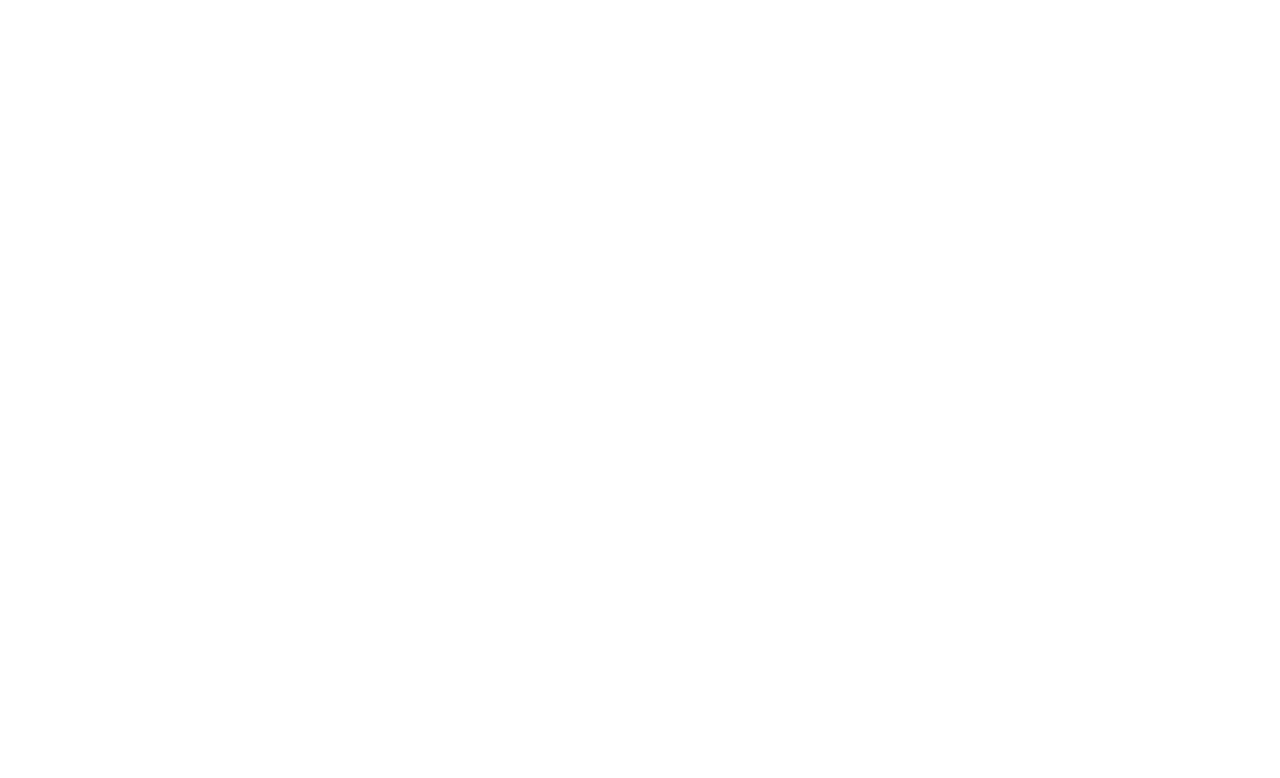
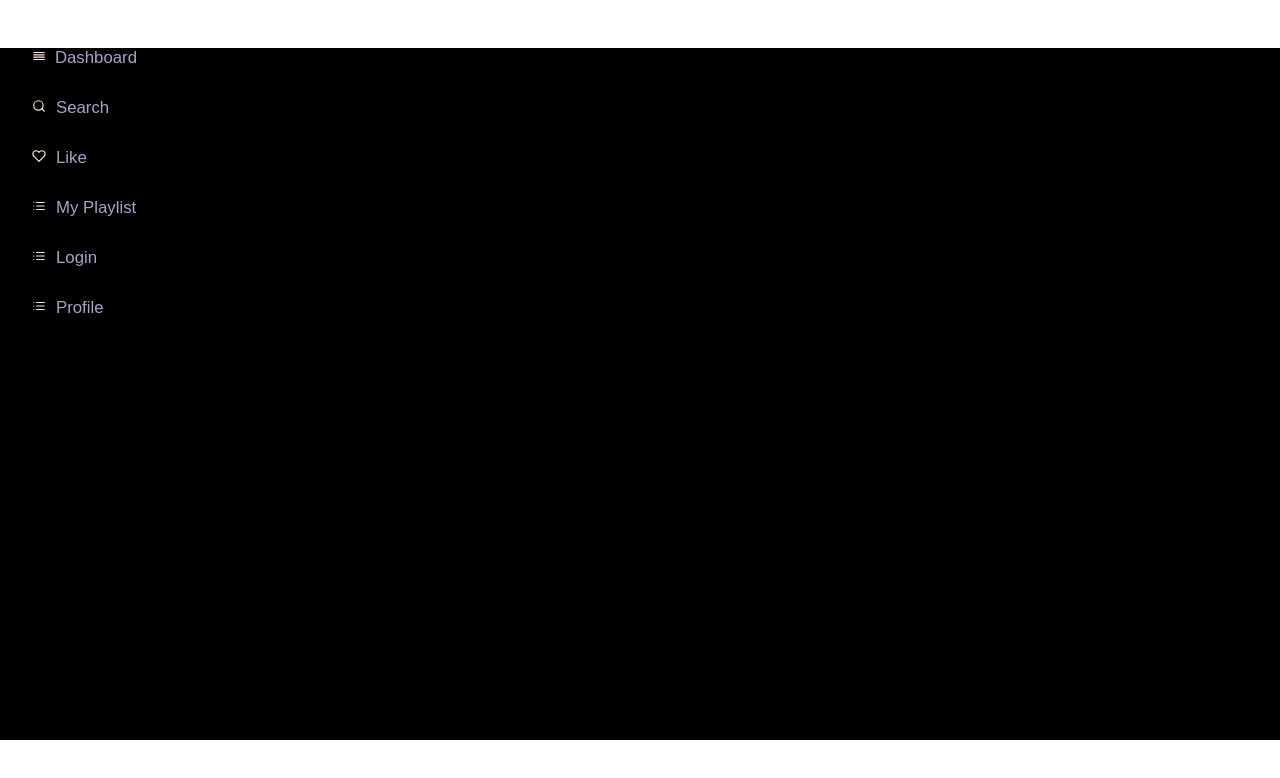
Before and after one commit to agus4385/Lyrico, a React (Vite) app: page /profile in a window 1280 px wide. Before the commit this address had no page. Shown: the top 778 px of the page. Built offline with nearby package versions, Linux system fonts and the light colour scheme.

Commit message:
Routing my profile

```diff
--- a/src/App.jsx
+++ b/src/App.jsx
@@ -7,6 +7,7 @@
 import Artis from "./assets/Object/Artis"
 import Playlist from "./assets/Object/Playlist"
 import Login from "./Componen/Login";
+import Myprofile  from "./Componen/Myprofile";
 import { BrowserRouter as Router, Routes, Route } from "react-router-dom";
 function App() {
 
@@ -15,6 +16,7 @@
       <Routes>
           <Route path="/" element={<Home />} />
           <Route path="/dashboard" element={<Body />} />
+          <Route path="/profile" element={<Myprofile />} />
           {/* <Route path="/daily" element={<Daily />} /> */}
           <Route path="/like" element={<Like />} />
           <Route path="/search" element={<Artis />} />
@@ -24,7 +26,7 @@
           <Route path="/login" element={<Login />} />
           {/* <Route path="/top_music" element={<Playlist />} /> */}
           <Route path="/playlist" element={<Daily />}/>
-          {/* <Route path="/login" element={<Login />} /> */}
+          {/* <Route path="/myprofile" element={<Myprofile />} /> */}
       </Routes>
     </Router>
   );
--- /dev/null
+++ b/src/Componen/Myprofile.jsx
@@ -0,0 +1,14 @@
+import Sidebar from "./Sidebar"
+import "./Style/Myprofile.css"
+
+
+
+function Myprofile() {
+  return (
+    <div className="profile-container">
+        <Sidebar/>
+    </div>
+  )
+}
+
+export default Myprofile
--- a/src/Componen/Sidebar.jsx
+++ b/src/Componen/Sidebar.jsx
@@ -20,6 +20,9 @@
 
                      <li><FiList className="icn"/><Link className="link-side" to="/login">
                      Login</Link></li>
+
+                     <li><FiList className="icn"/><Link className="link-side" to="/profile">
+                     Profile</Link></li>
                 </ul>
         </div>
 
--- /dev/null
+++ b/src/Componen/Style/Myprofile.css
@@ -0,0 +1,4 @@
+.profile-container{
+    height: 100vh;
+    width: 100%;
+}
```
